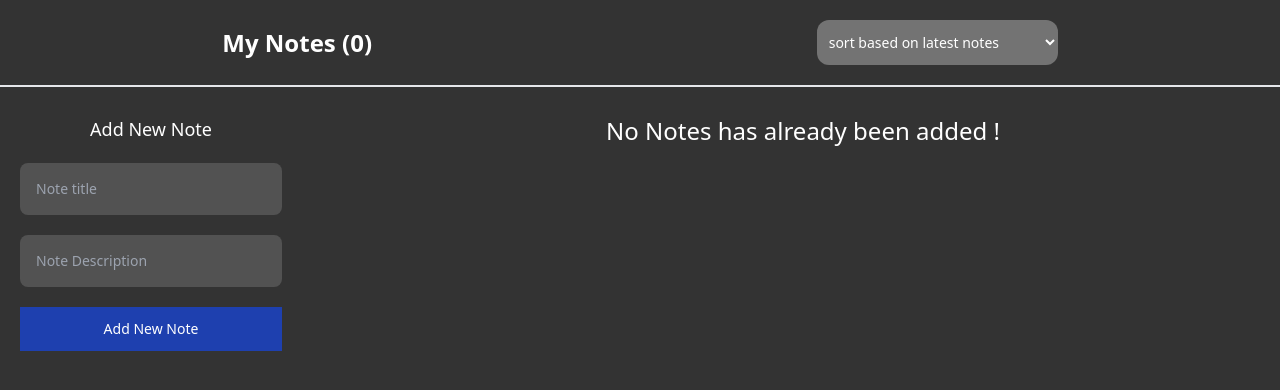
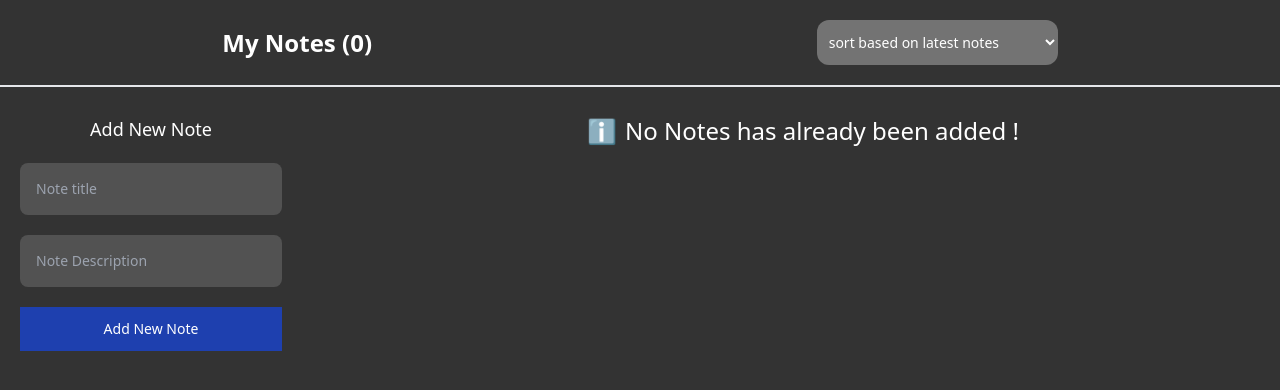
Before and after one commit to salarGholami/Add-Todo, a React (Vite) app: page / in a window 1280 px wide. Shown: the top 390 px of the page. Built offline with nearby package versions, Linux system fonts and the light colour scheme.

Commit message:
Children props

```diff
--- /dev/null
+++ b/src/components/Message.jsx
@@ -0,0 +1,5 @@
+function Message({ children }) {
+  return <p className="text-center md:text-lg lg:text-2xl">{children}</p>;
+}
+
+export default Message;
--- a/src/components/NoteStatus.jsx
+++ b/src/components/NoteStatus.jsx
@@ -1,9 +1,19 @@
+import Message from "./Message";
+
 function NoteStatus({ notes }) {
   const allNotes = notes.length;
   const completedNotes = notes.filter((n) => n.completed).length;
   const uncompletedNotes = allNotes - completedNotes;
 
-  if (!allNotes) return <h2 className="text-center md:text-lg lg:text-2xl">No Notes has already been added !</h2>;
+  if (!allNotes)
+    return (
+      <Message>
+        <div className="flex justify-center items-center gap-2">
+          <span>ℹ️</span>
+          <p>No Notes has already been added !</p>
+        </div>
+      </Message>
+    );
 
   return (
     <ul className="flex justify-between items-center p-3">
```
